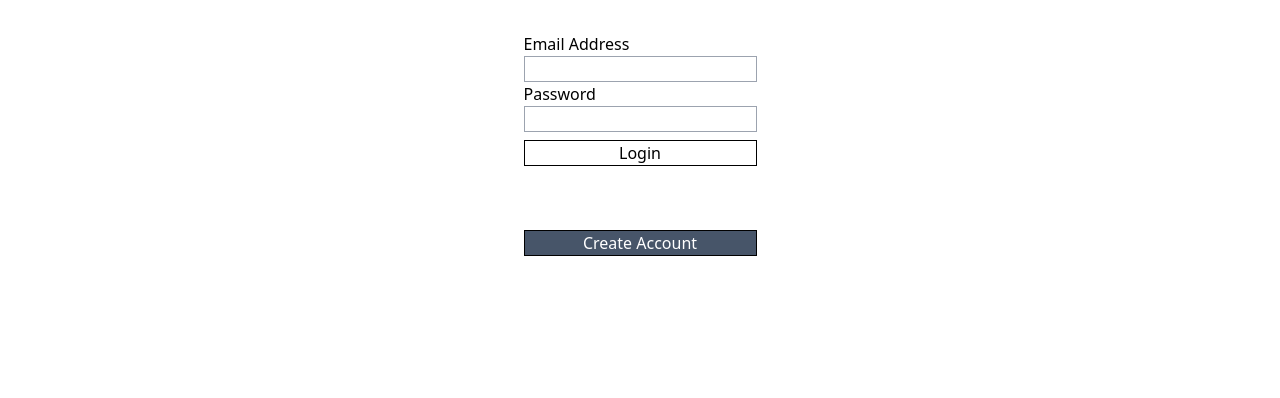
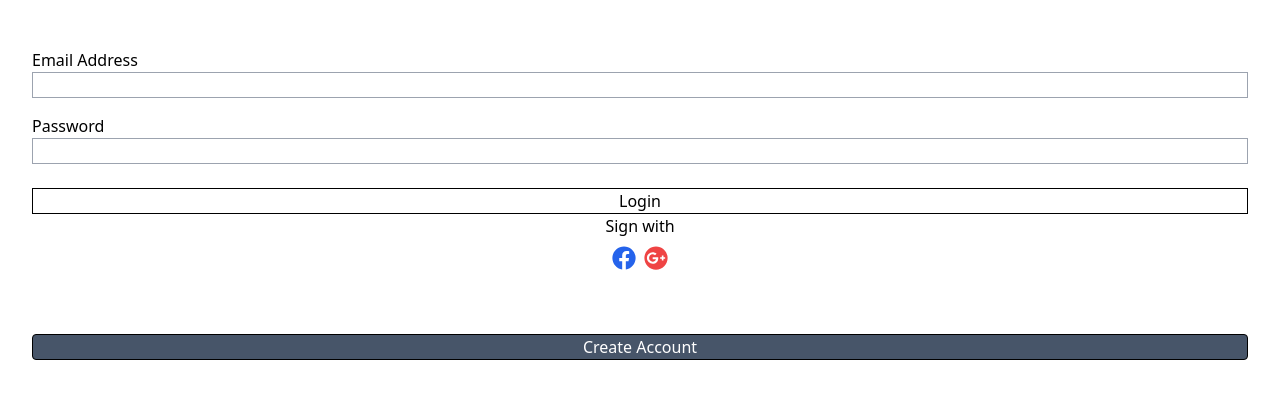
Before and after one commit to LilJho/sneaker-empire, a Next.js app: page /components/user/LoginPage in a window 1280 px wide. Shown: the top 398 px of the page. Built offline with nearby package versions, Linux system fonts and the light colour scheme.

Commit message:
update login modal

```diff
--- a/src/pages/components/BannerSection.tsx
+++ b/src/pages/components/BannerSection.tsx
@@ -15,7 +15,7 @@ const BannerSection = () => {
           <p className="text-2xl font-semibold text-gray-800 font-Playfair">
             Gives value to your feet
           </p>
-          <button className="px-4 py-2 bg-[#4B0082] text-white font-WorkSans rounded">
+          <button className="px-4 py-2 text-xs bg-[#4B0082] text-white font-WorkSans rounded">
             Shop Now!
           </button>
         </figcaption>
@@ -32,7 +32,7 @@ const BannerSection = () => {
           <p className="text-2xl font-semibold text-gray-900 font-Playfair">
             Elevate your Performance
           </p>
-          <button className="px-4 py-2 bg-[#4B0082] text-white font-WorkSans rounded">
+          <button className="px-4 text-xs py-2 bg-[#4B0082] text-white font-WorkSans rounded">
             Shop Now!
           </button>
         </figcaption>
--- a/src/pages/components/Herosection.tsx
+++ b/src/pages/components/Herosection.tsx
@@ -15,7 +15,7 @@ const Herosection = () => {
           obcaecati beatae dignissimos eos deleniti, ipsum repellat praesentium
           magnam consectetur.
         </p>
-        <button className="px-2 py-1 mt-4 text-white bg-[#4B0082] rounded shadow">
+        <button className="px-2 text-xs py-1 mt-4 text-white bg-[#4B0082] rounded shadow">
           Buy now!
         </button>
       </section>
--- a/src/pages/components/navbar/Navbar.tsx
+++ b/src/pages/components/navbar/Navbar.tsx
@@ -4,7 +4,12 @@ import Image from "next/image";
 import { GoSearch } from "react-icons/go";
 import { GrCart } from "react-icons/gr";
 
-const Navbar = () => {
+type Props = {
+  openLogin: boolean;
+  setOpenLogin: (openLogin: boolean) => void;
+};
+
+const Navbar = ({ setOpenLogin, openLogin }: Props) => {
   return (
     <nav className="flex justify-between w-full p-4 text-sm">
       <ul className="z-10 flex items-center justify-center bg-transparent gap-14">
@@ -41,7 +46,10 @@ const Navbar = () => {
           </button>
         </li>
         <li>
-          <button className="px-2 py-1  text-white bg-[#4B0082] rounded shadow">
+          <button
+            onClick={() => setOpenLogin(!openLogin)}
+            className="px-2 py-1  text-white bg-[#4B0082] rounded shadow"
+          >
             Login
           </button>
         </li>
--- a/src/pages/components/user/LoginPage.tsx
+++ b/src/pages/components/user/LoginPage.tsx
@@ -1,30 +1,38 @@
 import React from "react";
+import { FaFacebook, FaGooglePlus } from "react-icons/fa";
 
 const LoginPage = () => {
   return (
-    <div className="flex flex-col items-center pt-[2rem] bg-white rounded-lg min-h-[30rem] min-w-[20rem]">
-      <div className=" min-h-[15rem] min-w-[10rem]">
-        <form>
-          <div className="flex flex-col">
+    <form className="p-8 text-left bg-white rounded-lg">
+      <div className="flex flex-col my-4">
         <label>Email Address</label>
         <input type="text" className="border border-gray-400" />
       </div>
-          <div className="flex flex-col">
+      <div className="flex flex-col my-4">
         <label>Password</label>
         <input type="password" className="border border-gray-400" />
       </div>
       <button
         type="submit"
-            className="w-full mt-2 border border-black hover:text-white hover:bg-slate-600"
+        className="w-full mt-2 transition-colors border border-black hover:text-white hover:bg-slate-600"
       >
         Login
       </button>
-        </form>
-        <button className="w-full mt-[4rem] text-white border border-black bg-slate-600 hover:text-black hover:bg-white">
-          Create Account
+      <div className="flex flex-col items-center justify-center gap-2 text-left">
+        <label>Sign with</label>
+        <div className="flex gap-2 text-2xl">
+          <button className="text-blue-600 hover:scale-[1.2] transition-all">
+            <FaFacebook />
+          </button>
+          <button className="text-red-500 hover:scale-[1.2] transition-all">
+            <FaGooglePlus />
           </button>
         </div>
       </div>
+      <button className="w-full mt-[4rem] text-white border border-black bg-slate-600 hover:text-black hover:bg-white transition-colors rounded">
+        Create Account
+      </button>
+    </form>
   );
 };
 
--- a/src/pages/index.tsx
+++ b/src/pages/index.tsx
@@ -4,15 +4,24 @@ import Herosection from "./components/Herosection";
 import PopularSection from "./components/PopularSection";
 import Layout from "./components/layout/Layout";
 import Navbar from "./components/navbar/Navbar";
+import { useState } from "react";
+import LoginPage from "./components/user/LoginPage";
+import Modal from "./components/cart/Modal";
 
 export default function Home() {
+  const [openLogin, setOpenLogin] = useState(false);
   return (
     <Layout>
-      <Navbar />
+      <Navbar setOpenLogin={setOpenLogin} openLogin={openLogin} />
       <Herosection />
       <PopularSection />
       <BannerSection />
       <Footer />
+      {openLogin && (
+        <Modal isOpen={openLogin} closeModal={() => setOpenLogin(false)}>
+          <LoginPage />
+        </Modal>
+      )}
     </Layout>
   );
 }
```
Lines whose indentation alone changed are shown as unchanged.
